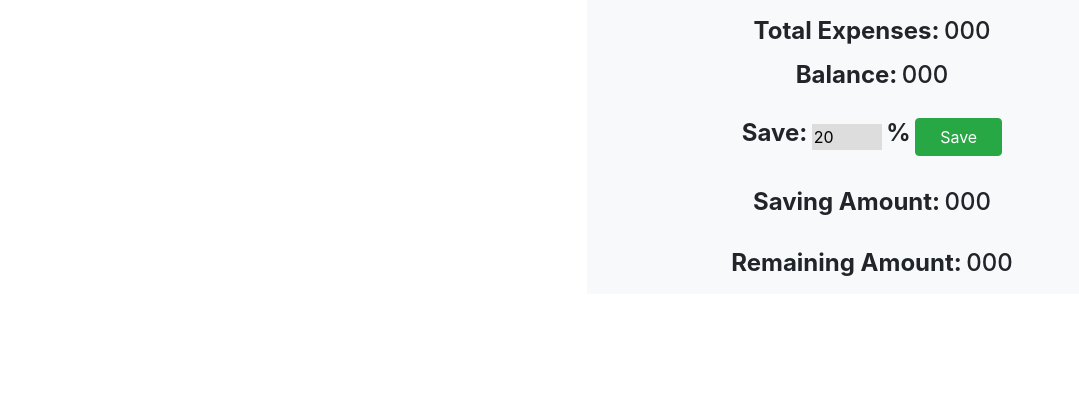
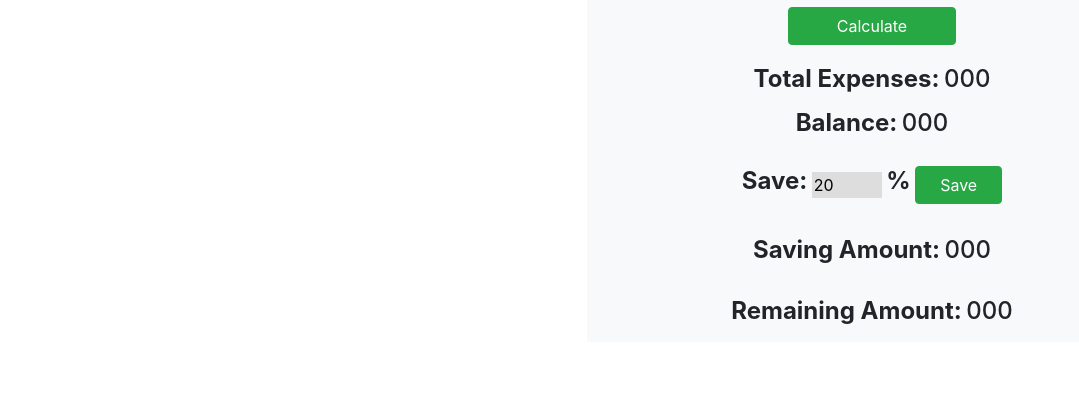
Before and after one commit to moazzemhossainnahid/money-master, a plain HTML site: page index.html in a window 1280 px wide. Shown: the part 655-1049 px from the top of the page, without its empty margins (53-1132 px from the left). Before the commit the page ends 953 px from the top, so only its background shows below. Drawn offline with Linux system fonts and the light colour scheme.

Commit message:
Seventh Commit

```diff
--- a/index.html
+++ b/index.html
@@ -16,7 +16,7 @@
         <h1 class="display-4 text-success text-center font-weight-bold">My Monthly Bank <span class="text-danger"><i class="fab fa-bitcoin"></i></span></h1>
     </header>
 
-    <main class="">
+    <main class="py-5">
         <div class="container">
             <div class="row d-flex justify-content-between">
                 <div class="col-12 col-md-12 col-lg-6 my-1">
```
